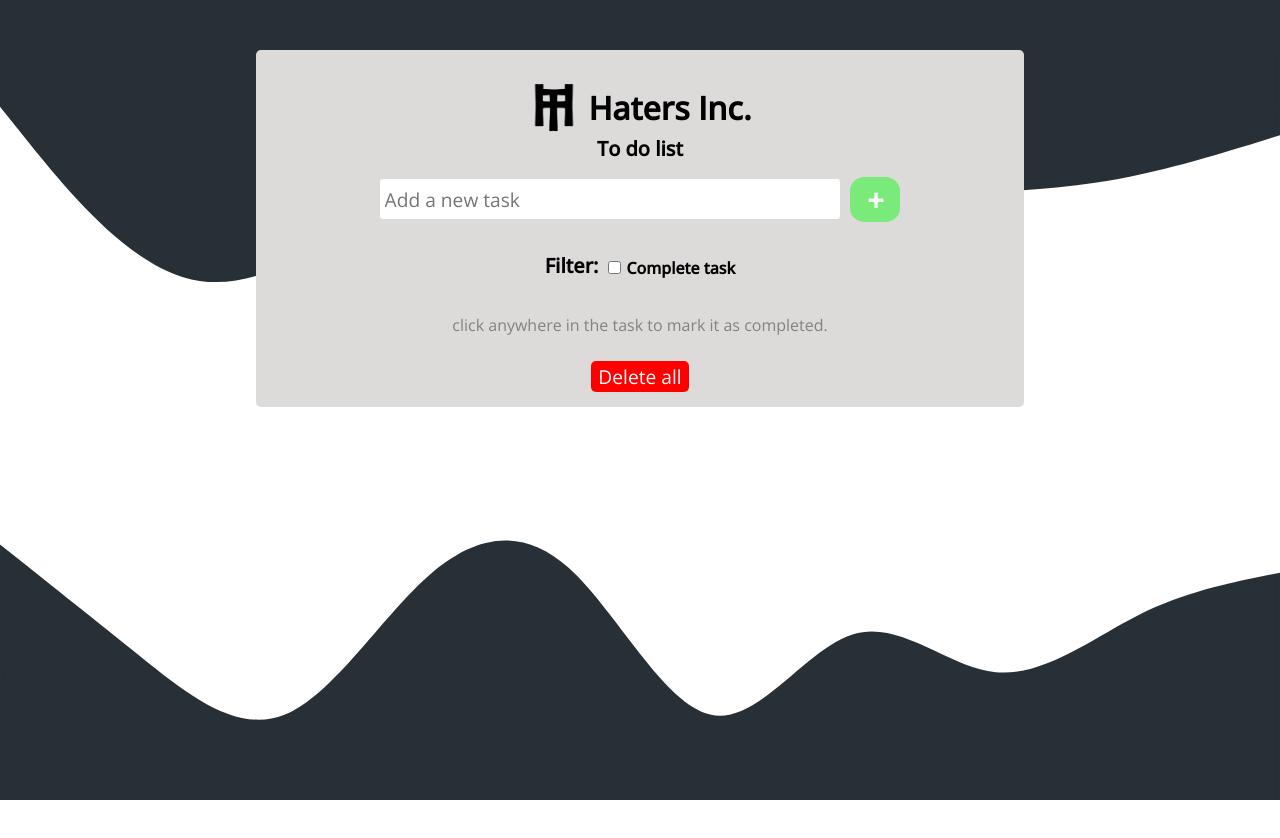
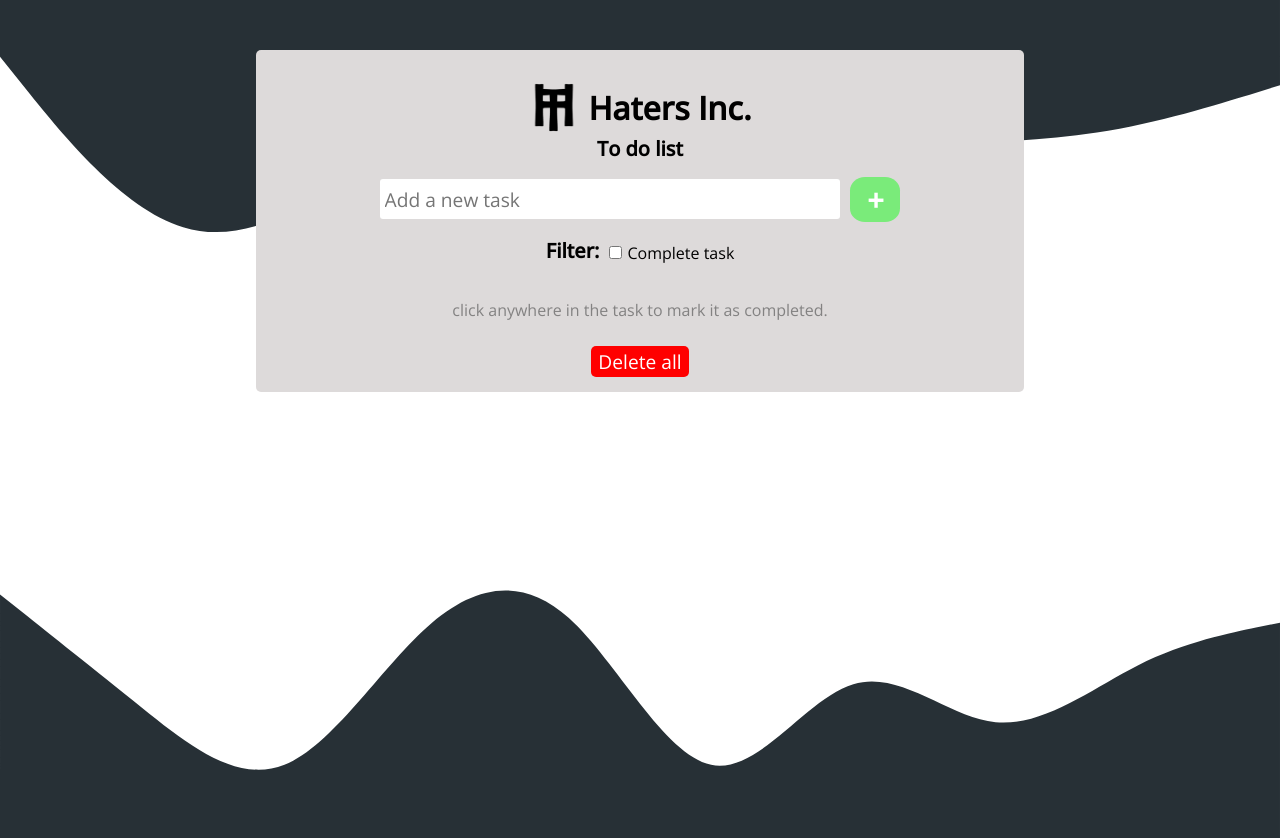
Before and after one commit to RobertoR14/ToDoList, a plain HTML site: page index.html in a window 1280 px wide. Drawn offline with nearby package versions, Linux system fonts and the light colour scheme.

Commit message:
position error fixed

```diff
--- a/index.html
+++ b/index.html
@@ -9,11 +9,11 @@
 </head>
 <body>
 
-  <div class="wave-container">
-    <div class="bg-color"></div>
+
+<!--     <div class="bg-color"></div> -->
     <div class="wave-w1"></div>
     <div class="wave-w2"></div>
-  </div>
+
 
   <div class="container">
 
--- a/style.css
+++ b/style.css
@@ -12,12 +12,17 @@ font-family: 'Open Sans', sans-serif;
   display: none;
 } */
 
+body{
+  height: 100vh;
+}
+
 .container{
   background-color: rgb(221, 218, 218);
   border-radius: 5px;
   width: 60%;
-  margin: 0 auto;
+  margin: auto;
   text-align: center;
+  margin-bottom: 50px;
   position: relative;
 }
 
@@ -163,14 +168,14 @@ h3{
 
 .p-info{
   margin: 20px 0;
-  color: rgb(131, 130, 130);;
+  color: rgb(131, 130, 130);
 }
 
 .filter{
 display: flex;
 justify-content: center;
 align-items: center;
-margin-top: 20px;
+margin-top: 5px;
 }
 
 .filter h3{
@@ -182,19 +187,19 @@ margin-top: 20px;
   margin-right: 5px;
 }
 
-.bg-color{
+/* .bg-color{
   width: 100%;
   height: 50px;
   background-color: #273036;
   position: absolute;
   top: 0;
-}
+} */
 
 .wave-w1{
   width: 100%;
   height: 100%;
-  position: absolute;
-  top: 50px;
+  position: fixed;
+  top: 0;
   left: 0;
   background-image: url(img/wave.svg);
   background-repeat: no-repeat;
@@ -202,9 +207,8 @@ margin-top: 20px;
 }
 .wave-w2{
   width: 100%;
-  height: 100%;
-  position: absolute;
-  bottom: 0;
+  height: 100vh;
+  position: fixed;
   left: 0;
   background-image: url(img/wave2.svg);
   background-repeat: no-repeat;
@@ -214,15 +218,11 @@ margin-top: 20px;
 
 
 input[type="checkbox"] + label {
-    font-weight: bold;
+
     line-height: 3em;
 }
 input[type="checkbox"]:checked + label {
     color: #0fbf12;
-}
-
-html,body{
-  overflow: hidden;
 }
 
 @media screen and (max-width: 800px){
@@ -230,9 +230,6 @@ html,body{
     width: 80%;
   }
 
-  .wave{
-    top: 300;
-    left: 0;
-  }
+
 
 }
```
